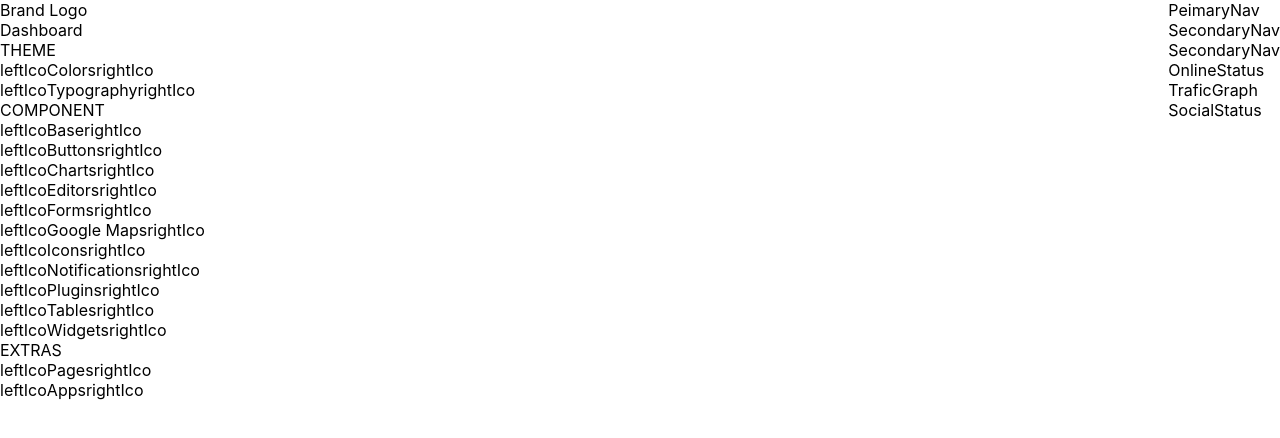
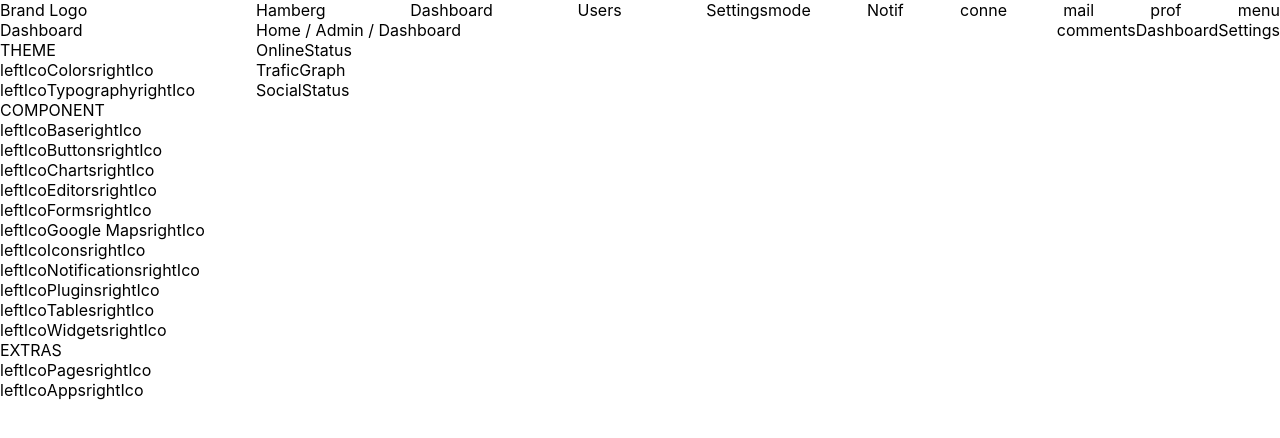
Before and after one commit to lakkaru/react-components, a React (Create React App) app: page / in a window 1280 px wide. Shown: the top 438 px of the page. Built offline with nearby package versions, Linux system fonts and the light colour scheme.

Commit message:
feat- primar and secondary nav created in page content

```diff
--- /dev/null
+++ b/src/components/primaryNav/PrimaruNavLeft.js
@@ -0,0 +1,12 @@
+import React from 'react'
+
+export default function PrimaruNavLeft() {
+  return (
+    <div style={{display:'flex', flex:1, justifyContent:'space-between'}}>
+        <p>Hamberg</p>
+        <p>Dashboard</p>
+        <p>Users</p>
+        <p>Settings</p>
+    </div>
+  )
+}
--- /dev/null
+++ b/src/components/primaryNav/PrimaryNAvRight.js
@@ -0,0 +1,14 @@
+import React from 'react'
+
+export default function PrimaryNAvRight() {
+  return (
+    <div style={{display:'flex',flex:1, justifyContent:'space-between'}}>
+        <p>mode</p>
+        <p>Notif</p>
+        <p>conne</p>
+        <p>mail</p>
+        <p>prof</p>
+        <p>menu</p>
+    </div>
+  )
+}
--- /dev/null
+++ b/src/components/secNav/SecNavLeft.js
@@ -0,0 +1,9 @@
+import React from 'react'
+
+export default function SecNavLeft() {
+  return (
+    <div>
+      <p>Home / Admin / Dashboard</p>
+    </div>
+  )
+}
--- /dev/null
+++ b/src/components/secNav/SecNavRight.js
@@ -0,0 +1,17 @@
+import React from 'react'
+
+export default function SecNavRight() {
+  return (
+    <div style={{display:'flex'}}>
+      <p>comments</p>
+      <div style={{display:'flex'}}>
+        <img src="" alt=''/>
+        <p>Dashboard</p>
+      </div>
+      <div style={{display:'flex'}}>
+        <img src="" alt=''/>
+        <p>Settings</p>
+      </div>
+    </div>
+  )
+}
--- a/src/layouts/homePage/LeftMenu.js
+++ b/src/layouts/homePage/LeftMenu.js
@@ -66,7 +66,7 @@ export default function LeftMenu() {
   ];
 
   return (
-    <div>
+    <div style={{flex:1}}>
       <BrandLogo/>
       <DashBoard/>
       {components.map((val, key)=>{
--- a/src/layouts/homePage/PageContent.js
+++ b/src/layouts/homePage/PageContent.js
@@ -1,11 +1,12 @@
 import React from 'react'
+import PrimaryNav from './PageContent/PrimaryNav'
+import SecNav from './PageContent/SecNav'
 
 export default function PageContent() {
   return (
-    <div>
-      <p>PeimaryNav</p>
-      <p>SecondaryNav</p>
-      <p>SecondaryNav</p>
+    <div style={{flex:4}}>
+      <PrimaryNav/>
+      <SecNav/>
       <p>OnlineStatus</p>
       <p>TraficGraph</p>
       <p>SocialStatus</p>
--- /dev/null
+++ b/src/layouts/homePage/PageContent/PrimaryNav.js
@@ -0,0 +1,12 @@
+import React from 'react'
+import PrimaruNavLeft from '../../../components/primaryNav/PrimaruNavLeft'
+import PrimaryNAvRight from '../../../components/primaryNav/PrimaryNAvRight'
+
+export default function PrimaryNav() {
+  return (
+    <div style={{display:'flex', justifyContent:'space-between'}}>
+      <PrimaruNavLeft/>
+      <PrimaryNAvRight/>
+    </div>
+  )
+}
--- /dev/null
+++ b/src/layouts/homePage/PageContent/SecNav.js
@@ -0,0 +1,12 @@
+import React from "react";
+import SecNavLeft from "../../../components/secNav/SecNavLeft";
+import SecNavRight from "../../../components/secNav/SecNavRight";
+
+export default function SecNav() {
+  return (
+    <div style={{ display: "flex", justifyContent: "space-between" }}>
+      <SecNavLeft/>
+      <SecNavRight/>
+    </div>
+  );
+}
```
